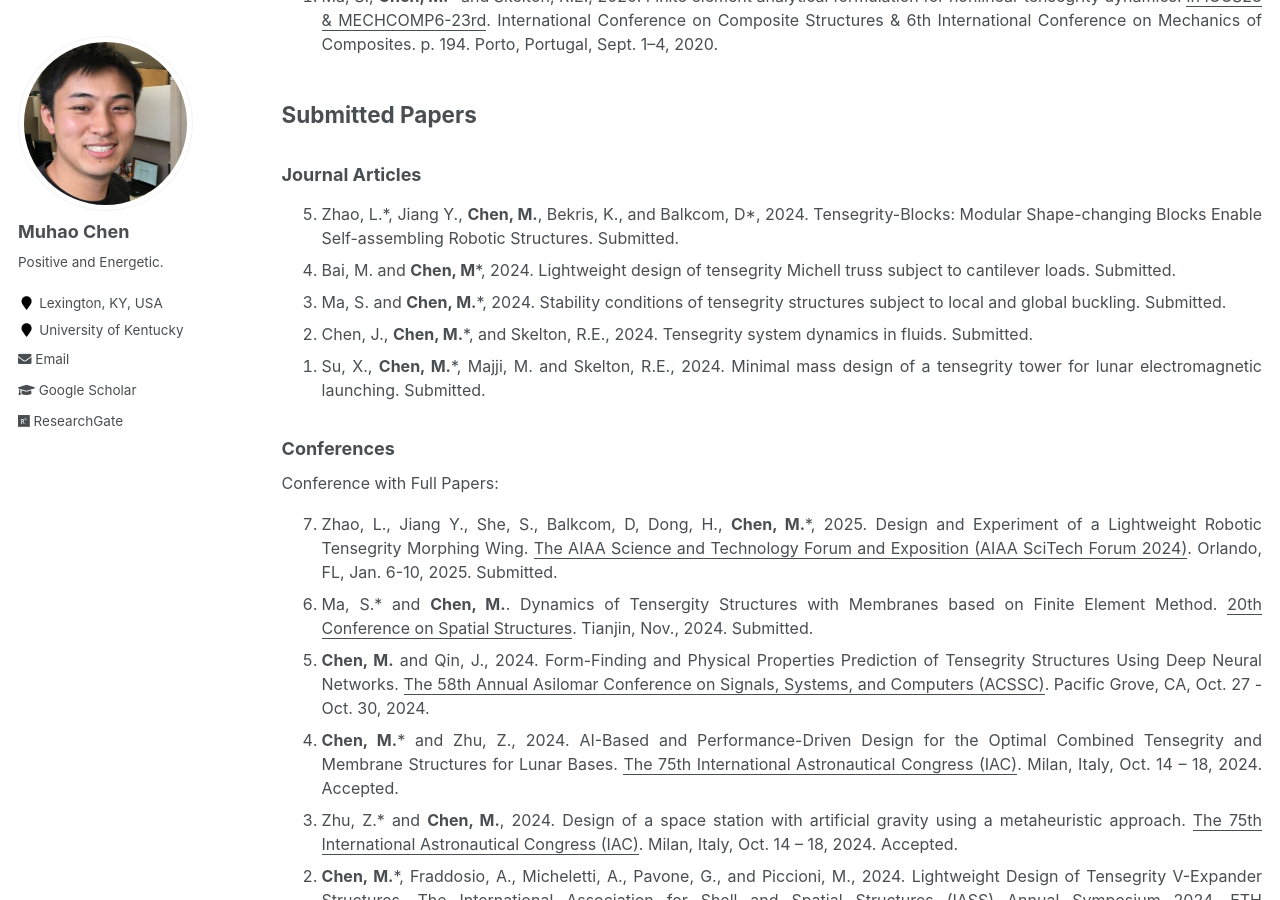
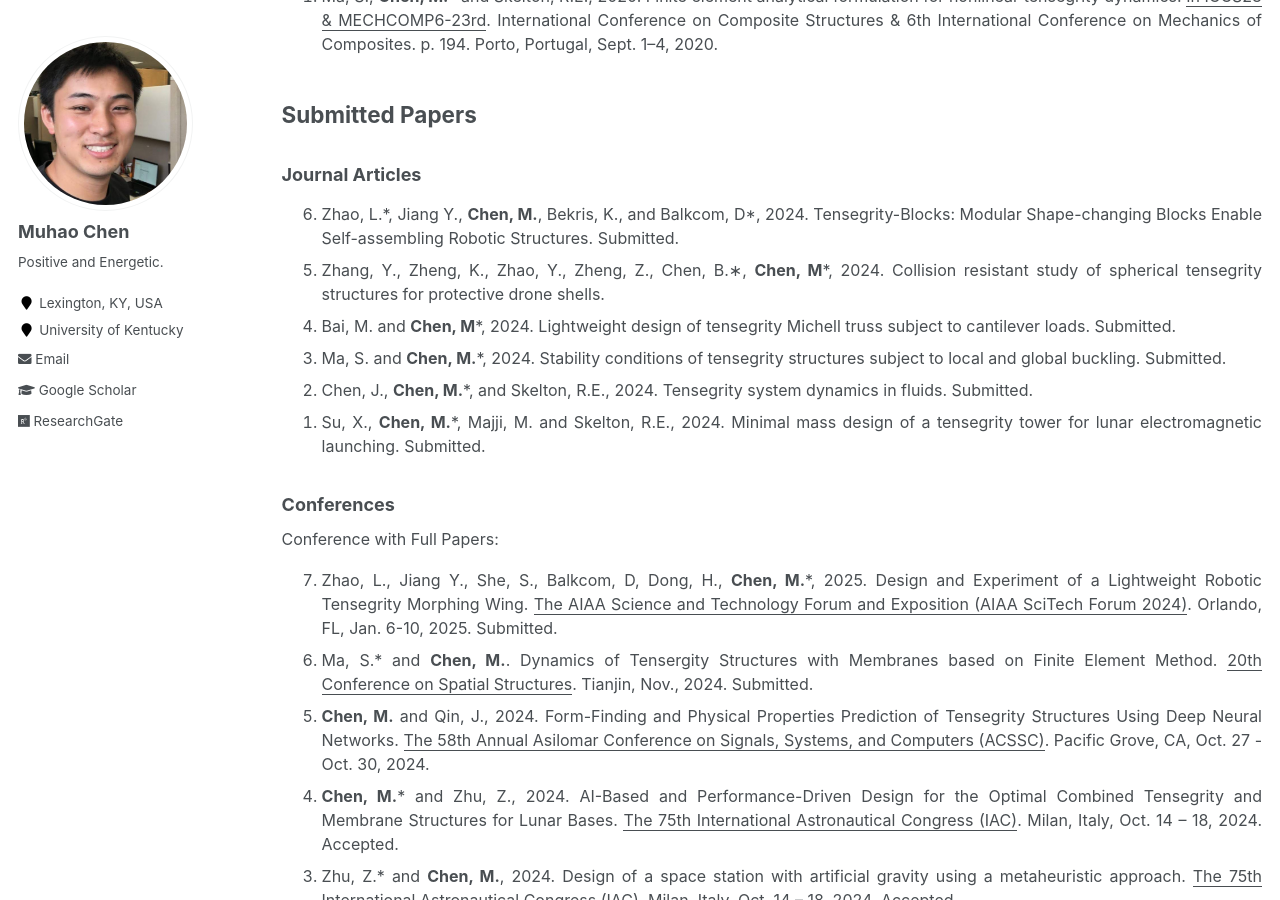
Before and after one commit to Muhao-Chen/muhao-chen.github.io, a Jekyll site: the page built from _pages/publication.md, in a window 1280 px wide and 900 px high, scrolled down 3667 px. Built offline with Jekyll 4.4.1, drawn with Linux system fonts in a browser that asks for light colours.

Commit message:
Update publication.md

```diff
--- a/_pages/publication.md
+++ b/_pages/publication.md
@@ -86,6 +86,7 @@ Conference with Abstracts:
 <font size=3>
 <ol reversed>
 <li> Zhao, L.*, Jiang Y., <strong>Chen, M.</strong>, Bekris, K., and Balkcom, D*, 2024. Tensegrity-Blocks: Modular Shape-changing Blocks Enable Self-assembling Robotic Structures. Submitted. </li>
+<li> Zhang, Y., Zheng, K., Zhao, Y., Zheng, Z., Chen, B.∗, <strong>Chen, M</strong>*, 2024. Collision resistant study of spherical tensegrity structures for protective drone shells. </li>
 <!-- <li><strong>Chen, M.</strong>*, Shen, Y., and Skelton, R.E. Model-Based and Markov Data-Based Linearized Tensegrity Dynamics and Analysis of Morphing Airfoils. <u>Journal of Guidance, Control, and Dynamics</u>. Submitted.</li> -->
 <!-- <li> <strong>Chen, M.</strong>*, and Skelton, R.E., 2022. Mass efficient Double-Helix Tensegrity for underwater, land, air, and space applications. <u>Computer Methods in Applied Mechanics and Engineering</u>.-->
 <!-- <li> <strong>Chen, M.</strong>*, Shen, Y., Majji, M. and Skelton, R.E. Integrated economic sensor/actuator selection and covariance control for tensegrity robots. 2023. <u>Automatica</u>. </li> -->
```
